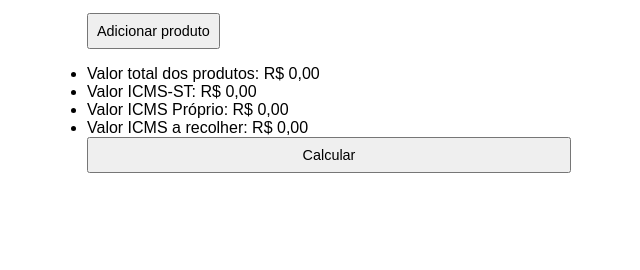
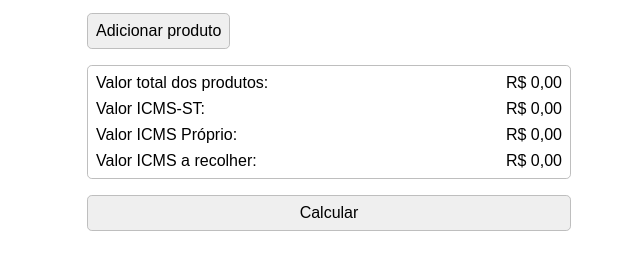
Before and after one commit to diogoschoninger/calculadora-icms-st, a plain HTML site: page index.html in a window 1280 px wide. Both pictures are taken after a click on the button "Calcular". Shown: the part 48-318 px from the top of the page, without its empty margins (311-951 px from the left). Drawn offline with Linux system fonts and the light colour scheme.

Commit message:
Finalizando estilização

```diff
--- a/script.js
+++ b/script.js
@@ -55,10 +55,22 @@ function calculate() {
 
   divRoot.innerHTML = `
     <ul>
-      <li>Valor total dos produtos: ${valorTotalProdutos.toLocaleString('pt-BR', { style: 'currency', currency: 'BRL' })}</li>
-      <li>Valor ICMS-ST: ${icmsST.toLocaleString('pt-BR', { style: 'currency', currency: 'BRL' })}</li>
-      <li>Valor ICMS Próprio: ${icmsProprio.toLocaleString('pt-BR', { style: 'currency', currency: 'BRL' })}</li>
-      <li>Valor ICMS a recolher: ${icmsARecolher.toLocaleString('pt-BR', { style: 'currency', currency: 'BRL' })}</li>
+      <li>
+        <span>Valor total dos produtos:</span>
+        <span>${valorTotalProdutos.toLocaleString('pt-BR', { style: 'currency', currency: 'BRL' })}</span>
+      </li>
+      <li>
+        <span>Valor ICMS-ST:</span>
+        <span>${icmsST.toLocaleString('pt-BR', { style: 'currency', currency: 'BRL' })}</span>
+      </li>
+      <li>
+        <span>Valor ICMS Próprio:</span>
+        <span>${icmsProprio.toLocaleString('pt-BR', { style: 'currency', currency: 'BRL' })}</span>
+      </li>
+      <li>
+        <span>Valor ICMS a recolher:</span>
+        <span>${icmsARecolher.toLocaleString('pt-BR', { style: 'currency', currency: 'BRL' })}</span>
+      </li>
     </ul>
   `;
 }
--- a/style.css
+++ b/style.css
@@ -12,7 +12,7 @@
   padding: 0.5rem;
 }
 
-h1, #root > div, button:not(:last-child) {
+h1, #root > div, #root ul, button:not(:last-child) {
   margin-bottom: 1rem;
 }
 
@@ -20,9 +20,9 @@ h1 {
   text-align: center;
 }
 
-#root > div {
+#root > div, #root ul {
   padding: .5rem;
-  border: 1px solid rgb(115, 115, 115);
+  border: 1px solid rgb(190, 190, 190);
   border-radius: 0.3rem;
 }
 
@@ -44,16 +44,36 @@ h1 {
   line-height: 33px;
 }
 
+#root ul {
+  list-style: none;
+}
+
+#root ul li {
+  display: flex;
+  justify-content: space-between;
+}
+
+#root ul li:not(:last-child) {
+  margin-bottom: .5rem;
+}
+
 button {
   padding: 0.5rem;
   cursor: pointer;
-  font-size: 0.9rem;
+  font-size: 1rem;
+  border: 1px solid rgb(190, 190, 190);
+  border-radius: 0.3rem;
 }
 
 input {
   padding: 0.5rem;
-  border: 1px solid rgb(115, 115, 115);
+  border: 1px solid rgb(190, 190, 190);
   border-radius: 0.3rem;
+  font-size: 0.9rem;
+}
+
+input:focus {
+  outline: 1px solid rgb(190, 190, 190);;
 }
 
 body button:last-child {
```
